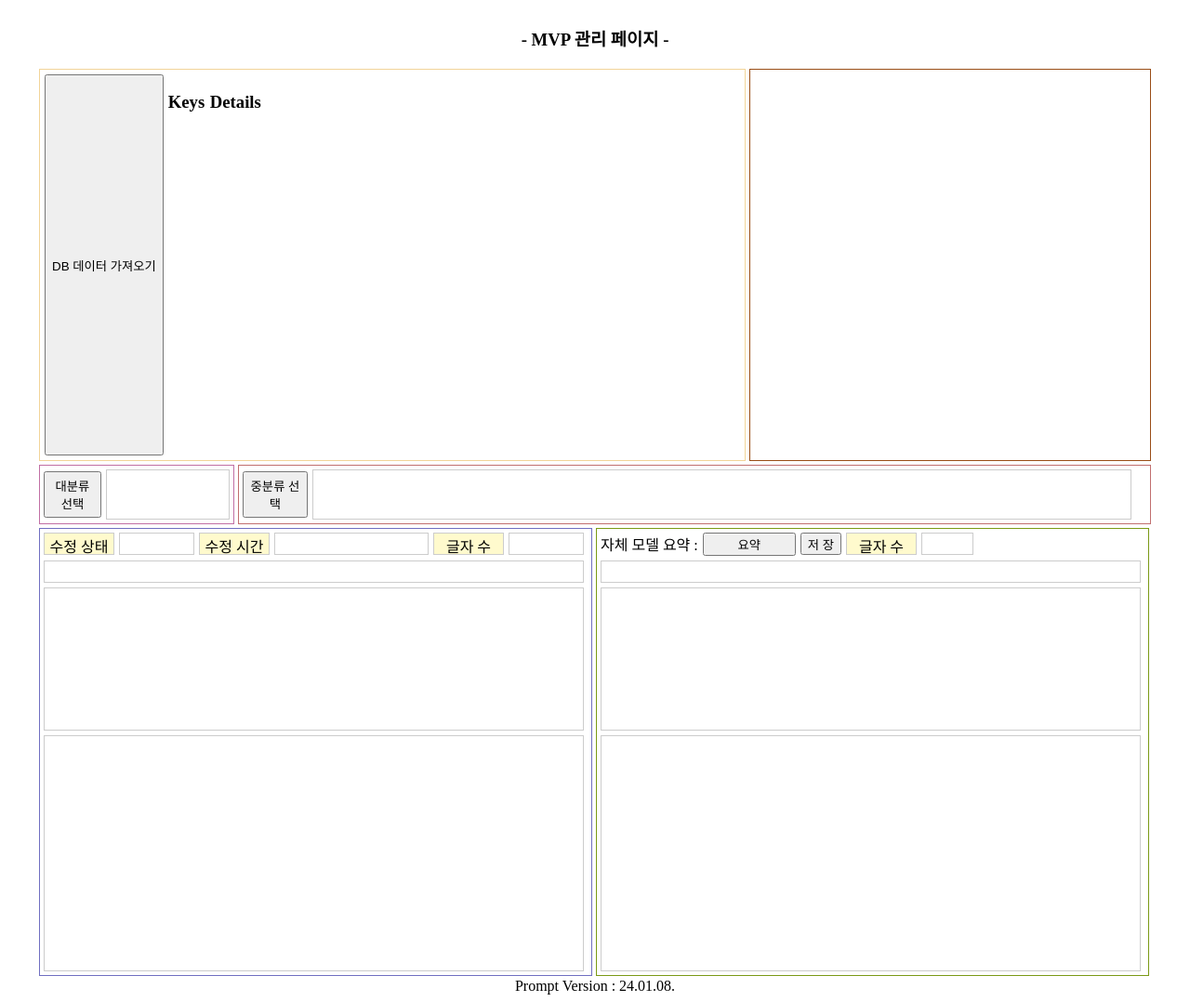
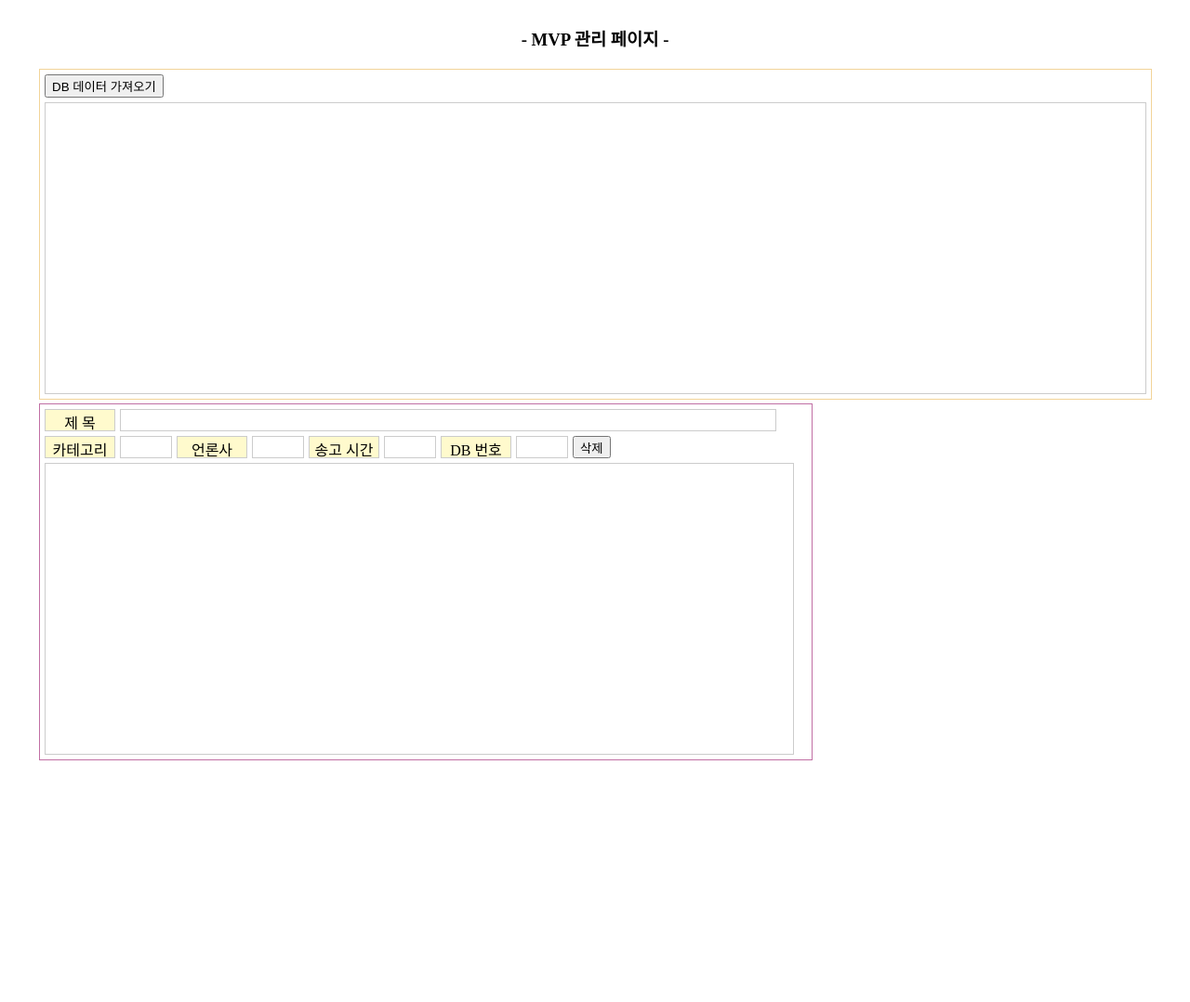
Before and after one commit to tigerak/byte_web, a Flask app: page /load_content/db_manager in a window 1280 px wide. Shown: the whole page at 93% size. After the commit the page ends 818 px from the top, so only its background shows below. Run offline with Flask 3, Linux system fonts and the light colour scheme.

Commit message:
Add MVP_manager

```diff
--- a/main/routes.py
+++ b/main/routes.py
@@ -384,11 +384,8 @@
 
 @main_bp.route('/util/data_api', methods=['POST'])
 def data_api():
-    data = request.form
 
-    response = requests.post(DATA_API_ADDRESS, json=data)
-
-    print(response.json())
+    response = requests.post(DATA_API_ADDRESS)
 
     return response.json()
 
--- a/static/css/db_manager.css
+++ b/static/css/db_manager.css
@@ -11,7 +11,7 @@
     left: 0;
     width: 100%;
     height: 100%;
-    background-color: #9a4d1661;
+    background-color: #4f169a61;
     z-index: 1000;
   }
 
@@ -49,7 +49,7 @@
     display: flex;                /* Flexbox 레이아웃 사용 */
     flex-wrap: wrap; /* 요소들을 다음 줄로 넘기기 위해 wrap 설정 */
     gap: 5px;                    /* 자식 요소 간의 간격 설정 */
-    width: 750px;
+    width: 1185px;
     float: left;
     margin: 2px;
     padding: 5px;
@@ -76,14 +76,13 @@
     flex-direction: center;
 }
 .box6 {
-    display: flex; /* Flexbox 레이아웃 적용 */
-    align-items: center; /* 버튼과 div를 수직 방향의 중앙에 정렬 */
-    gap: 5px; /* 버튼과 div 사이의 간격 설정 */
-    width: 200px;
+    display: flex;                /* Flexbox 레이아웃 사용 */
+    flex-wrap: wrap; /* 요소들을 다음 줄로 넘기기 위해 wrap 설정 */
+    gap: 5px;                    /* 자식 요소 간의 간격 설정 */
+    width: 820px;
     float: left;
     margin: 2px;
-    padding: 4px;
-    table-layout:fixed;
+    padding: 5px;
     border: 1px solid #9a166c9d;
 }
 .box7 {
@@ -167,15 +166,8 @@
 }
 
 /* box1 */
-#urlDiv {
-    width: 550px;
-    overflow: visible;
-}
-#scrapButton {
-    width: 85px;
-}
 #titleDiv {
-    width: 640px;
+    width: 700px;
     overflow: visible; /* auto; */
 }
 #categoryDiv, #mediaDiv, #dateDiv, #dbIdDiv {
@@ -184,17 +176,49 @@
     text-overflow: ellipsis;
     white-space: nowrap;
     text-align: center;
-    transition: width 0.3s, max-width 0.3s; /* 부드러운 애니메이션을 위해 추가 */
 }
 #mediaDiv:hover, #dateDiv:hover {
-    width: 120px;
+    width: 150px;
     overflow: hidden;
     white-space: nowrap;
 }
 #articleDiv {
     height: 310px;
-    width: 735px;
+    width: 800px;
     overflow: auto;
+}
+
+
+.item {
+    margin-bottom: 2px;
+    display: flex;
+    align-items: center;
+}
+.item.checked {
+    background-color: #0026ff48; /* 체크되었을 때 배경색 */
+}
+.checkbox, .set_num, .article_date {
+    display: inline-block;
+    margin-right: 5px;
+}
+.title {
+    display: inline-block;
+    flex-grow: 1;
+    margin-right: 5px;
+}
+.view-article, .url {
+    margin-left: 5px;
+}
+.item:hover {
+    background-color: #ff001560; /* 원하는 색상으로 변경 */
+    cursor: pointer;
+}
+#get-data-API-box {
+    height: 310px;
+    width: 1180px;
+    overflow: auto;
+    border: 1px solid #ccc;
+    padding: 1px 2px;
 }
 
 /* box2 */
--- a/static/scripts/db_manager.js
+++ b/static/scripts/db_manager.js
@@ -32,10 +32,72 @@
 
     // 완성된 json 가져오는 API로 연결되는 버튼
     $('#get-data-API-button').click(function() {
-        var formData = new FormData();
+        showLoading();
+        $.ajax({
+            url: '/util/data_api',
+            type: 'POST',
+            success: function(data) {
+                // 서버로부터 받은 데이터를 해당하는 div에 출력합니다.
+                $('#get-data-API-box').empty();
+                $.each(data, function(index, item) {
+                    var checkbox = $('<input>').attr('type', 'checkbox').addClass('checkbox');
+                    var set_num = $('<span>').addClass('set_num').text(item.set_num + '번 Set >> ');
+                    var article_date = $('<span>').addClass('article_date').text(item.article_date + ' - ');
+                    var title = $('<span>').addClass('title').text(item.title + ' ');
+                    var viewArticleButton = $('<button>').addClass('view-article').text('기사 보기').click(function() {
+                        fetchArticleData(item.url);
+                    });
+                    var url = $('<button>').addClass('url').text('원문 보기').click(function() {
+                        window.open(item.url, '_blank');
+                    });
 
-        sendData('/util/data_api', formData);
+                    var itemDiv = $('<div>').addClass('item').append(checkbox, set_num, article_date, title, viewArticleButton, url);
+
+                    // 아무데나 클릭 시 체크박스 선택
+                    itemDiv.click(function(e) {
+                        if (e.target.type !== 'checkbox' && !$(e.target).hasClass('view-article') && !$(e.target).hasClass('url')) {
+                            var checkbox = $(this).find('.checkbox');
+                            checkbox.prop('checked', !checkbox.prop('checked'));
+                            itemDiv.toggleClass('checked', checkbox.prop('checked'));
+                        }
+                    });
+                    // 체크박스 선택 시 배경색 변경
+                    checkbox.change(function() {
+                        itemDiv.toggleClass('checked', $(this).prop('checked'));
+                    });
+                    // 출력
+                    $('#get-data-API-box').append(itemDiv);
+                    hideLoading();
+                });
+            },
+            error: function(xhr, status, error) {
+                console.error('Error:', error);
+                hideLoading();
+            }
+        });
     });
+
+    // '기사 보기' AJAX 요청을 보내는 함수
+    function fetchArticleData(url) {
+        showLoading();
+        $.ajax({
+            url: '/util/url_scraping',
+            type: 'POST',
+            data: { urlDiv: url },
+            success: function(response) {
+                $('#titleDiv').text(response.titleDiv);
+                $('#categoryDiv').text(response.categoryDiv || ''); // 카테고리가 없을 수 있으므로 기본값 처리
+                $('#mediaDiv').text(response.mediaDiv);
+                $('#dateDiv').text(response.dateDiv);
+                $('#articleDiv').text(response.articleDiv);
+                hideLoading();
+            },
+            error: function(xhr, status, error) {
+                console.error('Error:', error);
+                hideLoading();
+            }
+        });
+    }
 
     function createFormData(divIds) {
         // FormData 객체를 만듭니다.
@@ -61,59 +123,22 @@
             contentType: false,
             success: function(response) {
                 // 서버로부터 받은 데이터를 해당하는 div에 출력합니다.
-                $.each(response, function(key, value) {
-                    // value가 null 또는 undefined 인 경우 건너뛰기
-                    if (value == null) {
-                        return true; // continue와 같은 역할을 함. 다음 반복으로 넘어감
-                    }
+                $.each(response, function(index, item) {
+                    var set_num = $('<span>').addClass('set_num').text(item.set_num + '번 Set >> ');
+                    var article_date = $('<span>').addClass('article_date').text(item.article_date + ' - ');
+                    var title = $('<span>').addClass('title').text(item.title + ' ');
+                    var url = $('<button>').addClass('url').text('기사보기').click(function() {
+                        window.open(item.url, '_blank');
+                    });
 
-                    // #companyTagContainer
-                    if (key === 'companyTag' && Array.isArray(value)) {
-                        $("#companyTagContainer").empty();
-
-                        value.forEach(function(tag) {
-                            var data = {};
-                            if (tag['first-main']) data['first-main'] = tag['first-main'];
-                            if (tag['first-sub']) data['first-sub'] = tag['first-sub'];
-                            if (tag.relation) data.relation = tag.relation;
-                            if (tag['second-main']) data['second-main'] = tag['second-main'];
-                            if (tag['second-sub']) data['second-sub'] = tag['second-sub'];
-
-                            var dataItem = $("<div class='data-item'>" + JSON.stringify(data) + "<span class='delete-btn'>삭제</span></div>");
-                            dataItem.appendTo("#companyTagContainer");
-                        });
-
-                    // #selectedPrimaryCategories
-                    } else if (key === 'primaryTag') {
-                        if (value !== '') {
-                            // primaryTag를 출력
-                            $('#selectedPrimaryCategories').empty(); // 이전에 선택된 항목을 비웁니다.
-                            $('<span>').addClass('selected-item').text(value).appendTo('#selectedPrimaryCategories');
-                            selected.primary = [value]; // selected 객체 업데이트
-                        }
-                    // #selectedSecondaryCategories
-                    } else if (key === 'secondaryTag' && Array.isArray(value)) {
-                        // secondaryTag를 출력
-                        $('#selectedSecondaryCategories').empty(); // 이전에 선택된 항목을 비웁니다.
-                        value.forEach(function(item) {
-                            $('<span>').addClass('selected-item').text(item).appendTo('#selectedSecondaryCategories');
-                        });
-                        selected.secondary = value; // selected 객체 업데이트
-                    // etc.
-                    } else {
-                        // 제일 앞의 개행 문자 제거
-                        if (value.startsWith('\n')) {
-                            value = value.substring(1);
-                        }
-                        // 해당 id를 가진 div에 값 설정
-                        $('#' + key).text(value).css('white-space', 'pre-wrap');  // .text()를 사용하여 텍스트 설정하고, 인라인 스타일 추가
-                    }
+                    var itemDiv = $('<div>').addClass('item').append(set_num, article_date, title, url);
+                    $('#get-api-box').append(itemDiv);
                 });
                 hideLoading();
             },
             error: function(xhr, status, error) {
                 // index의 #content 임.
-                $('#content').html('페이지를 불러오는 중 오류가 발생했습니다.');
+                $('#get-api-box').html('페이지를 불러오는 중 오류가 발생했습니다.');
                 hideLoading();
             }
         });
@@ -129,158 +154,4 @@
     }
 
 
-    ////////////////////////////// 회사 관계 태그 //////////////////////////////
-    var selectedRelation = ""; // 사용자가 선택한 관계를 저장하는 변수
-    var firstCompanyRole = "main"; // 기본적으로 firstCompany는 main으로 설정
-    var secondCompanyRole = "sub"; // 기본적으로 secondCompany는 sub으로 설정
-
-    $(".dropbtn").click(function(){
-        $(".dropdown-content").toggle();
-    });
-
-    $(".dropdown-content a").click(function(e){
-        e.preventDefault(); // 기본 이벤트 방지
-        selectedRelation = $(this).text(); // 선택한 관계 업데이트
-        $(".dropbtn").text(selectedRelation); // 버튼 텍스트를 선택한 항목으로 변경
-        $(".dropdown-content").hide(); // 드롭다운 메뉴 닫기
-    });
-
-    // 외부 클릭 시 드롭다운 메뉴 닫기
-    $(document).click(function(e) {
-        if (!$(e.target).closest('.dropdown').length) {
-            $('.dropdown-content').hide();
-        }
-    });
-
-    // main/sub 선택 버튼
-    $(".toggle-btn").click(function() {
-        var target = $(this).data('target');
-        if ($(target).attr('id') === "firstCompany") {
-            firstCompanyRole = (firstCompanyRole === "main" ? "sub" : "main");
-            $(this).text(firstCompanyRole === "main" ? "Main" : "Sub"); // 토글 버튼의 텍스트 업데이트
-        } else {
-            secondCompanyRole = (secondCompanyRole === "main" ? "sub" : "main");
-            $(this).text(secondCompanyRole === "main" ? "Main" : "Sub");
-        }
-
-    });
-
-    $("#addButton").click(function(){
-        var firstCompany  = $("#firstCompany ").text().trim();
-        var secondCompany  = $("#secondCompany ").text().trim();
-
-        // 하나 이상의 필드가 채워져 있는지 확인
-        if(firstCompany || selectedRelation || secondCompany) {
-            var data = {};
-            // 존재하는 필드만 데이터 객체에 추가
-            if (firstCompany) data['first-' + firstCompanyRole] = firstCompany;
-            if (selectedRelation) data.relation = selectedRelation;
-            if (secondCompany) data['second-' + secondCompanyRole] = secondCompany;
-            // 새 div에 데이터 추가
-            var dataItem = $("<div class='data-item'>" + JSON.stringify(data) + "<span class='delete-btn'>삭제</span></div>");
-            dataItem.appendTo("#companyTagContainer");
-        } else {
-            alert("적어도 하나의 필드를 채워주세요.");
-        }
-    });
-
-    // 삭제 버튼에 대한 이벤트 위임 설정
-    $("#companyTagContainer").on("click", ".delete-btn", function() {
-        $(this).parent().remove(); // 해당 항목 삭제
-    });
-    ///////////////////////////////////////////////////////////////////////////
-
-
-    ////////////////////////////// 대분류 중분류 //////////////////////////////
-    var primaryCategories = {
-        '대분류': ['경제', '비즈니스', '사회']
-    };
-    var secondaryCategories  = {
-        '경제':['거시경제', '금융', '금리', '무역', '물가', '부동산', '세금', '원자재',
-                '암호화폐', '보험', '재테크', '주식', '대출', '환율'],
-        '산업':['인공지능', 'NFT', 'SNS', '메타버스', '모빌리티', '블록체인', '자율주행',
-                '클라우드', '신기술', '금융업', '기업경영', '빅테크', '스타트업', '미디어',
-                'OTT', '게임', '광고', '스포츠', '영화', '웹툰', '음악', '플랫폼', '바이오', '헬스케어',
-                '뷰티', '유통', '에너지', '원자력', '정유업계', '천연가스', '친환경', '이동통신',
-                '자동차', '디스플레이', '반도체', '이차전지', '스마트폰', '중공업', '의료', '전기차',
-                '엔터테인먼트', '이커머스', '패션', '푸드', '건설', '공기업', '방산', '우주항공',
-                '핀테크', '교육', '문화', '가전', '웨어러블', '소부장(소재/부품/장비)', '전자', '로봇',
-                '소프트웨어' ],
-        '국가':['미국', '일본', '중국', '유럽', '남미', '북미', '아프리카', '아시아',
-                '오세아니아', '중동', '동남아시아', '전쟁', '외교']
-    };
-    var selected = {
-        'primary': [],
-        'secondary': []
-    };
-
-    // 1차 카테고리 모달 초기화
-    createCategoryModal(primaryCategories, '#primaryCategoryModal', '#selectedPrimaryCategories', true);
-    $('#openPrimaryModal').click(function() {
-        $('#primaryCategoryModal').show();
-    });
-
-    // 2차 카테고리 모달 초기화
-    createCategoryModal(secondaryCategories, '#secondaryCategoryModal', '#selectedSecondaryCategories', false);
-    $('#openSecondaryModal').click(function() {
-        $('#secondaryCategoryModal').show();
-    });
-
-    // 카테고리 모달 생성 함수
-    function createCategoryModal(categories, modalId, selectedDivId, isSingleSelection) {
-        var modal = $(modalId);
-        $.each(categories, function(category, items) {
-            var categoryDiv = $('<div>').addClass('category');
-            $('<h3>').text(category).appendTo(categoryDiv);
-            $.each(items, function(index, item) {
-                $('<span>').addClass('category-item').text(item).click(function() {
-                    // primary는 한 개만 선택되도록
-                    if (isSingleSelection) {
-                        $(modalId + ' .category-item').removeClass('selected');
-                    }
-                    $(this).toggleClass('selected');
-                    updateSelectedCategories(modalId, selectedDivId);
-                }).appendTo(categoryDiv);
-            });
-            categoryDiv.appendTo(modal.find('.categories'));
-        });
-    }
-
-    // 선택된 카테고리 업데이트 함수
-    function updateSelectedCategories(modalId, selectedDivId) {
-        var selectedItems = $(modalId + ' .selected').map(function() {
-            return $(this).text();
-        }).get();
-        var selectedKey = modalId.includes('primary') ? 'primary' : 'secondary';
-        selected[selectedKey] = selectedItems;
-
-        // 선택된 항목을 각각의 span으로 감싸 박스 형태로 표시
-        $(selectedDivId).empty(); // 이전에 선택된 항목을 비웁니다.
-        $.each(selectedItems, function(index, item) {
-            $('<span>').addClass('selected-item').text(item).appendTo(selectedDivId);
-        });
-    }
-
-    // 모달 열기 버튼 클릭 이벤트. 이벤트 버블링 방지 추가
-    $('#openPrimaryModal, #openSecondaryModal').click(function(event) {
-        event.stopPropagation(); // 이벤트 버블링 방지
-        var targetModal = $(this).data('target'); // data-target 속성을 사용해 모달 선택
-        $(targetModal).show();
-    });
-
-    // 모달 내부 클릭 시 이벤트 버블링 방지
-    $('.modal').click(function(event) {
-        event.stopPropagation(); // 모달 내부 클릭 시 이벤트 버블링 방지
-    });
-
-    // 외부 클릭 시 모달 닫기
-    $(document).click(function() {
-        $('.modal').hide(); // 모든 모달을 숨깁니다.
-    });
-
-    // 모달 닫기
-    $('.close-modal').click(function() {
-        $(this).closest('.modal').hide();
-    });
-    ///////////////////////////////////////////////////////////////////////////
 });
--- a/templates/db_manager.html
+++ b/templates/db_manager.html
@@ -8,104 +8,60 @@
 
         <div class="box1">
             <button id="get-data-API-button">DB 데이터 가져오기</button>
-            <div id="get-api-box">
-                <h3>Keys</h3>
-                <ul id="kyes-list"></ul>
-
-            </div>
-
-            <div id="details-box">
-                <h3>Details</h3>
-                <div id="details-content"></div>
-            </div>
+            <div contenteditable="false" id="get-data-API-box"></div>
 
         </div>
 
-        <div class="box2">
+        <!-- <div class="box2">
 
-        </div>
+        </div> -->
     </div>
 
     <div class="box-wrap-mid">
         <div class="box6">
-            <!-- 선택 버튼 -->
-            <button class="sub_button" id="openPrimaryModal">대분류 선택</button>
-            <!-- 선택된 카테고리를 표시할 div -->
-            <div contenteditable="False" class="contentDiv" id="selectedPrimaryCategories"></div>
-            <input type="hidden" id="hiddenPrimaryTag" name="primary_tag">
-        </div>
-        <div class="box7">
-            <button class="sub_button" id="openSecondaryModal">중분류 선택</button>
-            <div contenteditable="False" class="contentDiv" id="selectedSecondaryCategories"></div>
-            <input type="hidden" id="hiddenSecondaryTag" name="secondary_tag">
+
+            <div contenteditable="false" class="sign-div">제 목</div>
+            <div contenteditable="false" class="contentDiv" id="titleDiv"></div>
+
+            <div contenteditable="false" class="sign-div">카테고리</div>
+            <div contenteditable="false" class="contentDiv" id="categoryDiv"></div>
+            <div contenteditable="false" class="sign-div">언론사</div>
+            <div contenteditable="false" class="contentDiv" id="mediaDiv"></div>
+            <div contenteditable="false" class="sign-div">송고 시간</div>
+            <div contenteditable="false" class="contentDiv" id="dateDiv"></div>
+            <div contenteditable="false" class="sign-div">DB 번호</div>
+            <div contenteditable="false" class="contentDiv" id="dbIdDiv"></div>
+            <button class="aws-db-but" id="delButton" data-divs="dbIdDiv,prevDiv,nextDiv">삭제</button>
+
+            <div contenteditable="false" class="contentDiv" id="articleDiv"></div>
         </div>
 
+        <!-- <div class="box7">
+        </div> -->
 
-        <!-- 팝업 모달 -->
-        <!-- 1차 카테고리 모달 -->
-        <div id="primaryCategoryModal" class="modal" style="display:none;">
-            <div class="modal-content">
-                <h2>대분류</h2>
-                <div id="primaryCategories" class="categories"></div>
-                <button class="close-modal">닫기</button>
-            </div>
-        </div>
-
-        <!-- 2차 카테고리 모달 -->
-        <div id="secondaryCategoryModal" class="modal" style="display:none;">
-            <div class="modal-content">
-                <h2>중분류</h2>
-                <div id="secondaryCategories" class="categories"></div>
-                <button class="close-modal">닫기</button>
-            </div>
-        </div>
     </div>
 
     <div class="box-wrap-under">
         <!-- <div class="box3">
-            <p>기존 요약문 :</p>
-            <div contenteditable="false" class="contentDiv" id="sumTitDiv">{{summary_title|safe}}</div>
-            <div contenteditable="false" class="contentDiv" id="sumDiv">{{summary|safe}}</div>
         </div> -->
 
-        <div class="box5">
-            <div contenteditable="false" class="sign-div">수정 상태</div>
-            <div contenteditable="false" class="contentDiv" id="modifiedStatus"></div>
-            <div contenteditable="false" class="sign-div">수정 시간</div>
-            <div contenteditable="false" class="contentDiv" id="modifiedDate"></div>
-            <div contenteditable="false" class="sign-div">글자 수</div>
-            <div contenteditable="false" class="contentDiv" id="summaryTextCount"></div>
+        <!-- <div class="box5">
 
-            <div contenteditable="True" class="contentDiv" id="modTitDiv"></div>
-            <div contenteditable="True" class="contentDiv" id="modSumDiv"></div>
-            <div contenteditable="True" class="contentDiv" id="modReaDiv"></div>
         </div>
 
         <div class="box4">
-            자체 모델 요약 :
-            <button id="summaryButton" data-divs="titleDiv,dateDiv,articleDiv">요약</button>
-            <button class="aws-db-but" id="saveButton" data-divs="">저 장</button>
 
-            <div contenteditable="false" class="sign-div">글자 수</div>
-            <div contenteditable="false" class="contentDiv" id="modelSummaryCount"></div>
-
-            <div contenteditable="True" class="contentDiv" id="modelTitle"></div>
-            <div contenteditable="True" class="contentDiv" id="modelSummary"></div>
-            <div contenteditable="True" class="contentDiv" id="modelReason"></div>
-        </div>
+        </div> -->
 
     </div>
 
     <div class="box-bott">
-        <div width: 200px;>
-            {{message}}
-        </div>
 
     </div>
 
     <div id="loading" style="display:none;">
         <br/><br/>
-        <p>Autumn Loading...</p>
+        <p>Winter Loading...</p>
     </div>
 
     </div>
```
